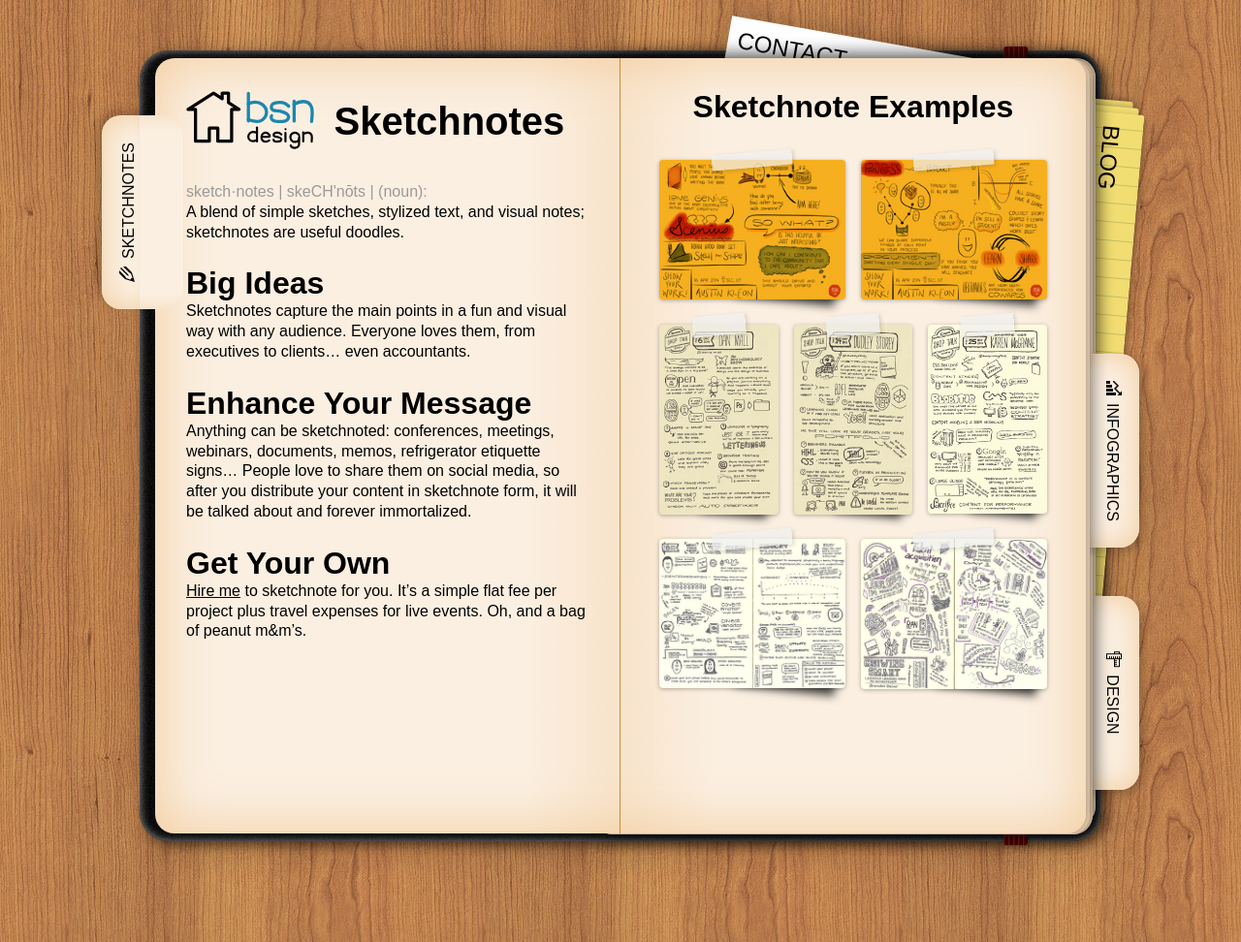
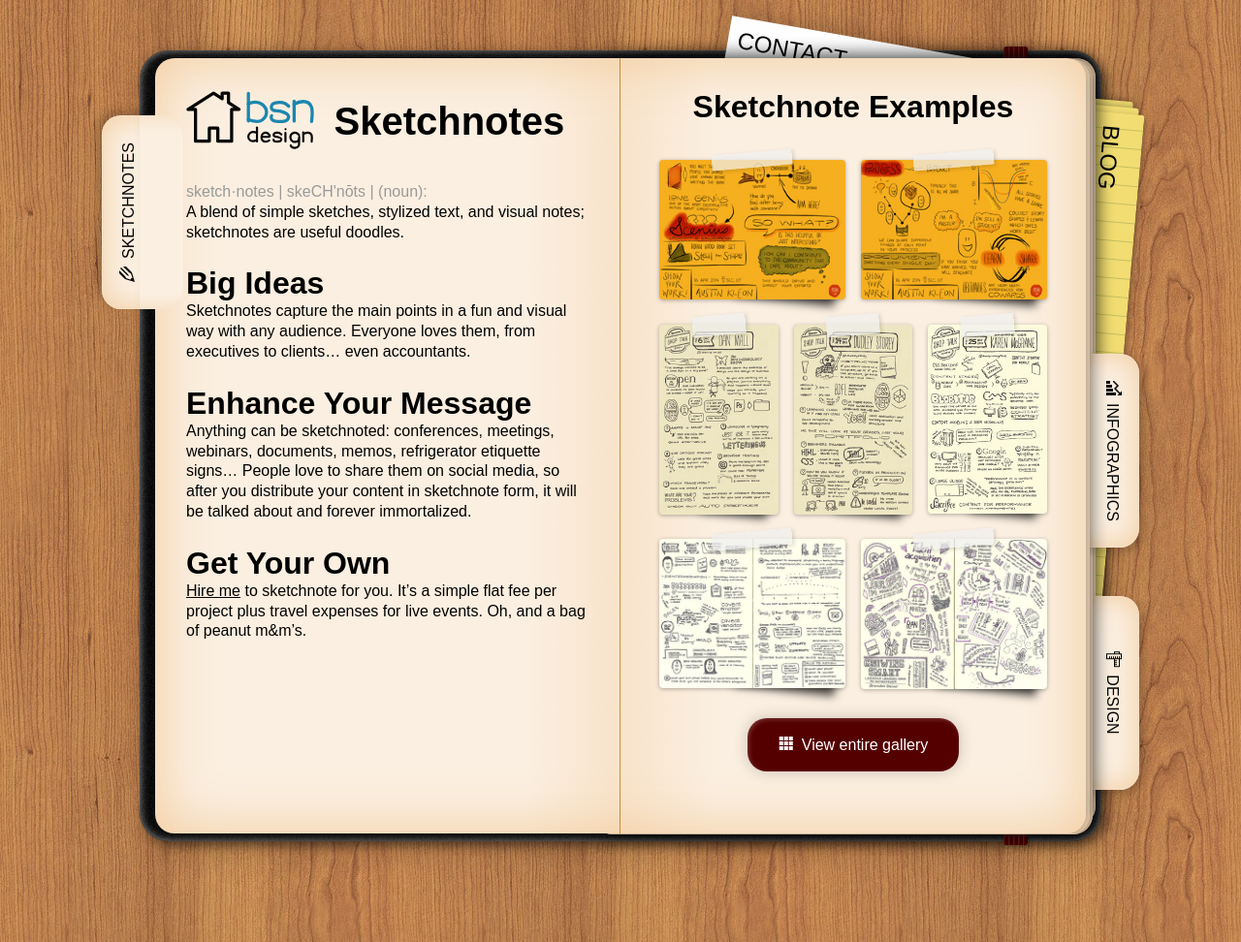
Before and after one commit to benjaminsnorris/old-sketchbook, a Jekyll site: the page built from sketchnotes/index.html, in a window 1280 px wide. Shown: the whole page at 97% size. Built offline with Jekyll 4.4.1, drawn with Linux system fonts in a browser that asks for light colours; nearby versions of some CDN libraries; some web fonts are replaced.

Commit message:
Add link to sketchnote gallery back in

```diff
--- a/sketchnotes/index.html
+++ b/sketchnotes/index.html
@@ -54,6 +54,9 @@ sketchnotes-classes: left current
               <a href="{{ site.media_path }}incorporate/Steiner-Sketchnotes.jpg" class="photo two-up">
                 <img src="{{ site.media_path }}incorporate/Steiner-Sketchnotes-thumb.jpg">
               </a>
+              <div class="view-gallery">
+                <a href="{{ site.baseurl }}/gallery/" class="button icon-grid">View entire gallery</a>
+              </div>
             </div>
           </section>
         </section>
```
